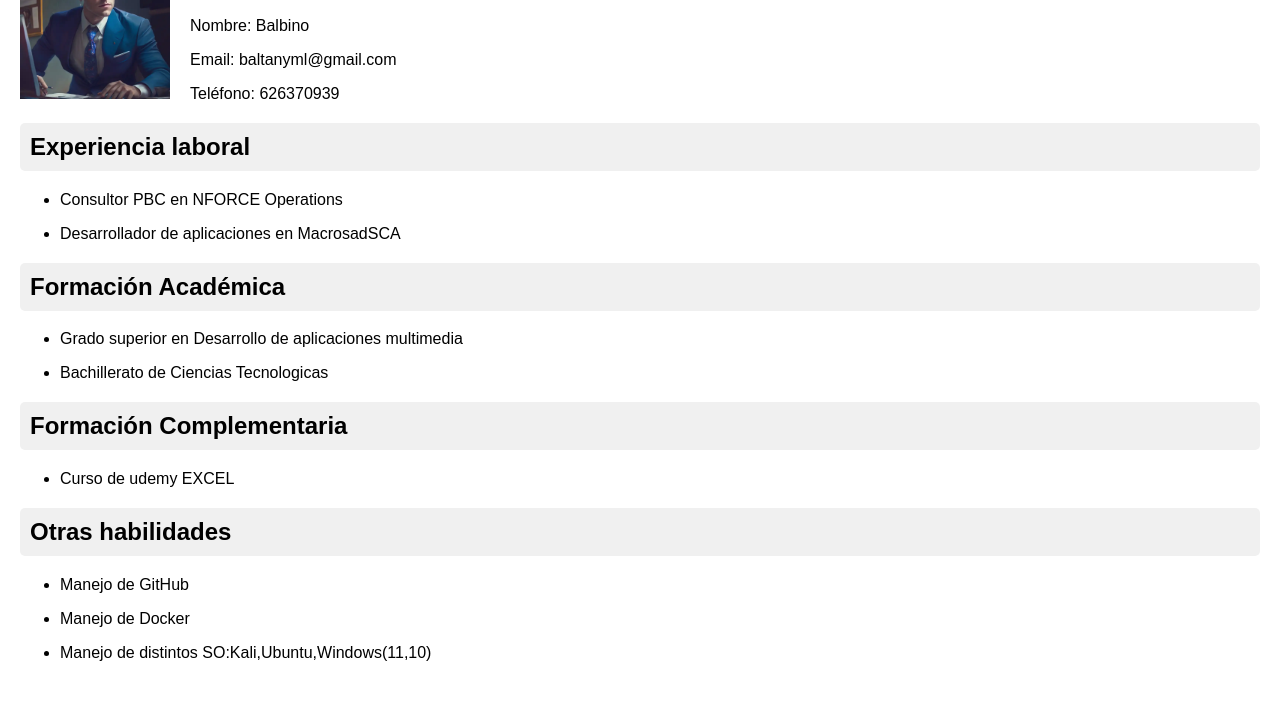
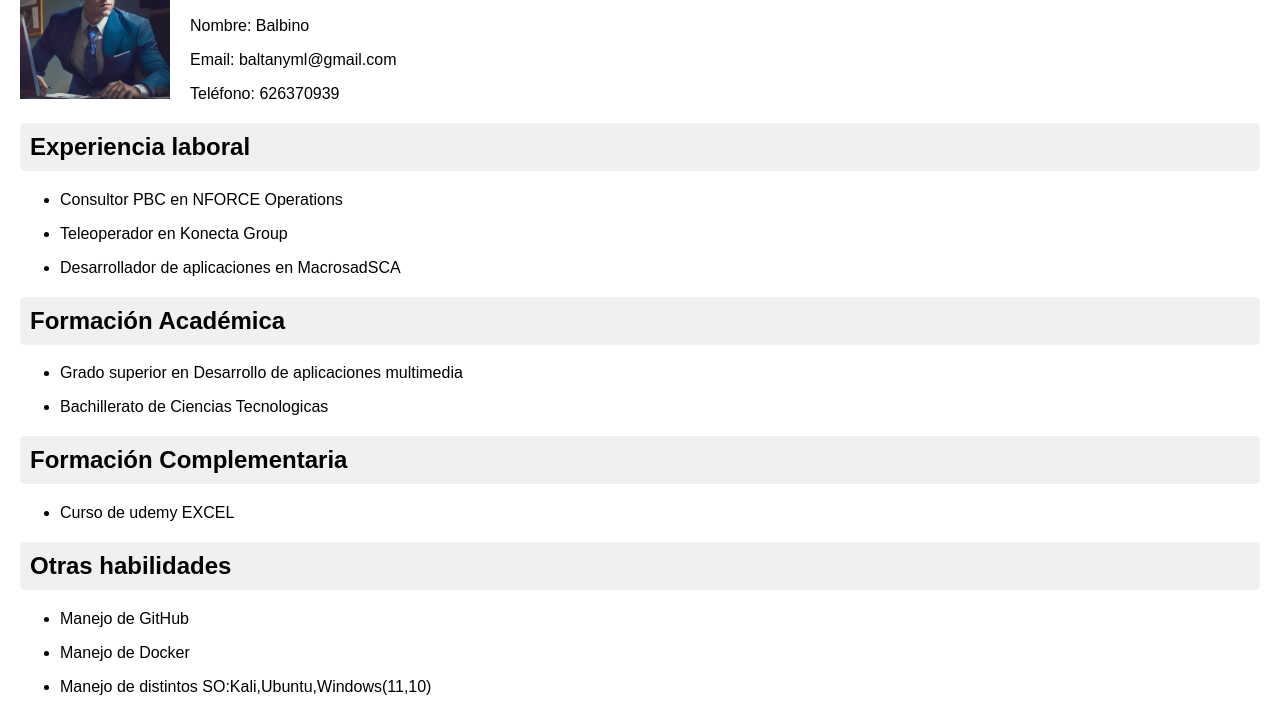
Before and after one commit to Baltany/DIW, a plain HTML site: page ejercicios/ejercicio1.html in a window 1280 px wide. Shown: the part 137-853 px from the top of the page. Before the commit the page ends 819 px from the top, so only its background shows below. Drawn offline with Linux system fonts and the light colour scheme.

Commit message:
Modificando

```diff
--- a/ejercicios/ejercicio1.html
+++ b/ejercicios/ejercicio1.html
@@ -28,6 +28,7 @@ e.	Otras habilidades. -->
         <h2>Experiencia laboral</h2>
         <ul>
             <li><p>Consultor PBC en NFORCE Operations</p></li>
+            <li><p>Teleoperador en Konecta Group</p></li>
             <li><p>Desarrollador de aplicaciones en MacrosadSCA</p></li>
         </ul>
     </section>
@@ -61,5 +62,12 @@ c.	Destaca los títulos con un color de fondo diferente.
 d.	Establece márgenes de separación entre los párrafos y títulos. -->
 
 
+<!-- 3.	Para la página anterior, crear un menú lateral con ítems enlazados con los
+ diferentes apartados del currículum. El menú debe permanecer fijo,
+  en la parte izquierda, mientras que el contenido debe ser “scrollable”.
+  Los ítems del menú debe cambiar de color y con texto en negrita cuando pasamos
+  el ratón por encima.
+  -->
+
 </body>
 </html>
```
